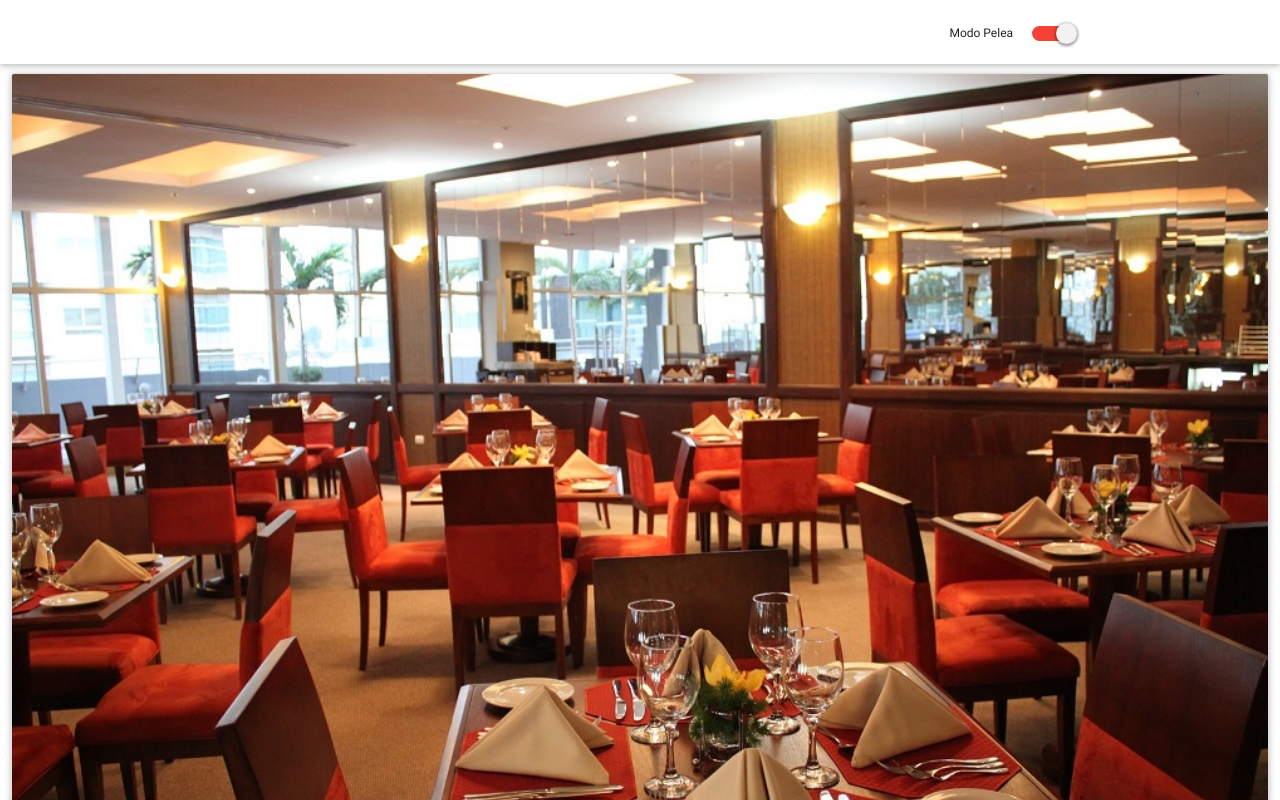
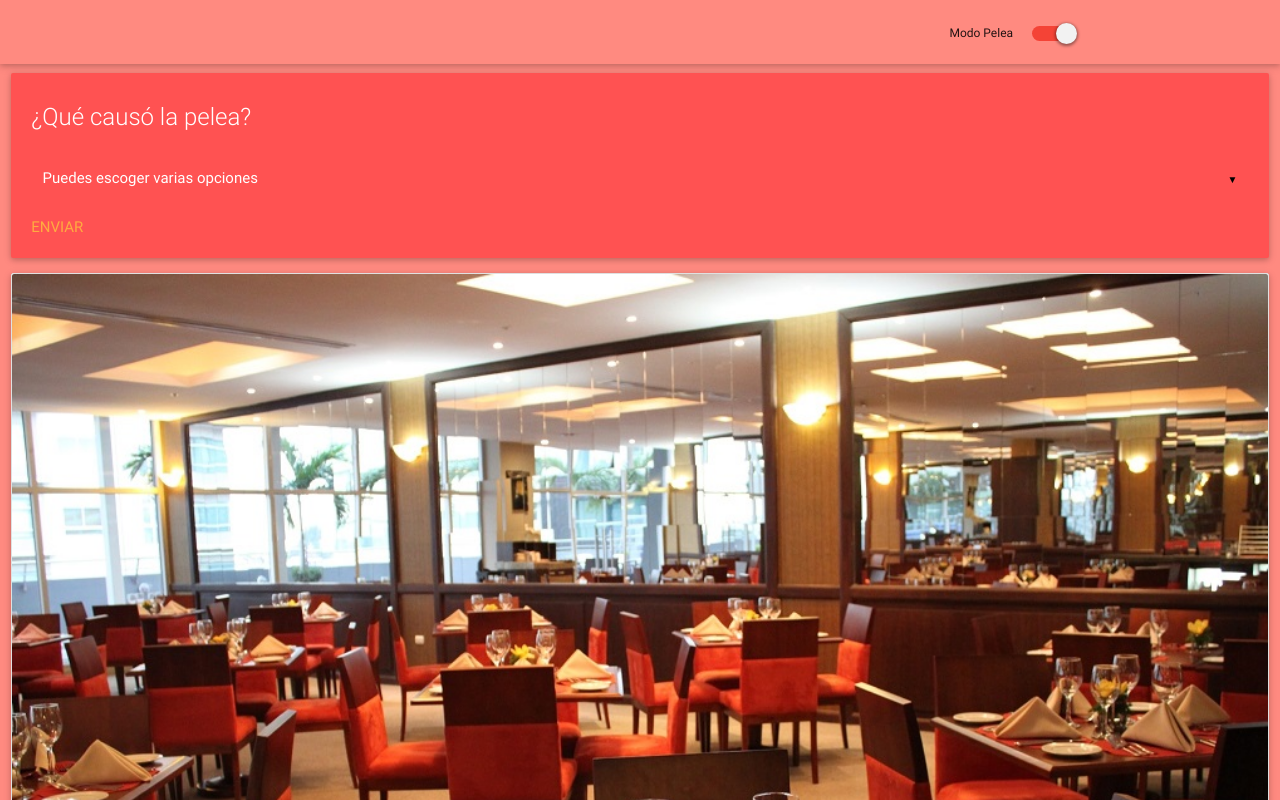
Before and after one commit to alvarorcu/blove, a plain HTML site: page index.html in a window 1280 px wide. Both pictures are taken after a click on the label "Modo Pelea". Shown: the top 800 px of the page. Drawn offline with nearby package versions, Linux system fonts and the light colour scheme.

Commit message:
funcionalidades agregadas

```diff
--- a/css/style.css
+++ b/css/style.css
@@ -59,3 +59,13 @@
 .task-done{
   visibility:hidden;
 }
+#modo-pelea {
+  display:none;
+}
+#modo-pelea .card-action {
+  border-top: none;
+}
+
+#modo-pelea .select-wrapper input.select-dropdown {
+  border-bottom: none;
+}
--- a/index.html
+++ b/index.html
@@ -10,8 +10,8 @@
   <link href="css/style.css" type="text/css" rel="stylesheet" media="screen,projection">
 <style type="text/css"></style></head>
 <body>
-  <nav class="" role="navigation">
-    <div class="nav-wrapper container">
+  <nav role="navigation">
+    <div class="nav-wrapper container transparent">
       <ul class="right">
         <div class="switch">
           <label>
@@ -32,6 +32,23 @@
 
   <div class="row">
     <div class="col s12">
+      <div id="modo-pelea" class="card red accent-2">
+            <div class="card-content white-text">
+              <span class="card-title">¿Qué causó la pelea?</span>
+              <div class="input-field col s12">
+              <select multiple>
+                <option value="" disabled selected>Puedes escoger varias opciones</option>
+                <option value="1">Engreimiento</option>
+                <option value="2">Mentira</option>
+                <option value="3">Desconfianza</option>
+                <option value="4">Infidelidad</option>
+              </select>
+            </div>
+            </div>
+            <div class="card-action">
+              <a href="#">Enviar</a>
+            </div>
+      </div>
 
        <ul id="tarjeta-2" class="card collection with-header z-depth-1">
         <div class="card-image">
--- a/js/init.js
+++ b/js/init.js
@@ -8,5 +8,30 @@
 	    selectYears: 15 // Creates a dropdown of 15 years to control year
 	});
 
+    $('select').material_select();
+
+	$('.switch label input').click(function() {
+	  if ($('nav').hasClass("red")) {
+	  	$('nav').removeClass("red accent-1");
+	  	$('body').removeClass("red accent-1");
+	  }
+	  else {
+	  	$('nav').addClass("red accent-1");
+	  	$('body').addClass("red accent-1");
+	  	$('#modo-pelea').show('slow');
+		}
+	});
+
+	$('#modo-pelea .card-action a').click(function() {
+		$('#modo-pelea').hide('slow');
+	});
+
+	$('.col').click(function() {
+	  if ($('nav').hasClass("red")) {
+	  	Materialize.toast('Primero sal del Modo Pelea', 4000);
+	  }
+	});
+
+
   }); // end of document ready
 })(jQuery); // end of jQuery name space
```
